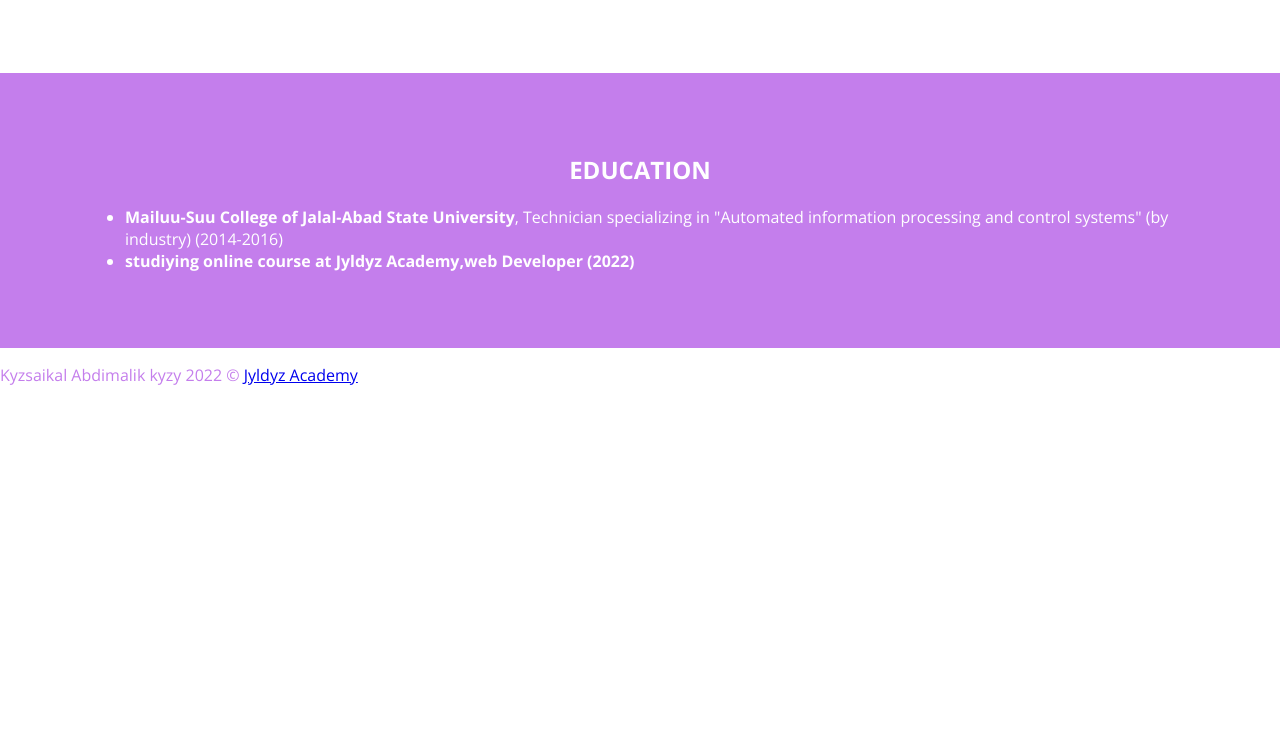
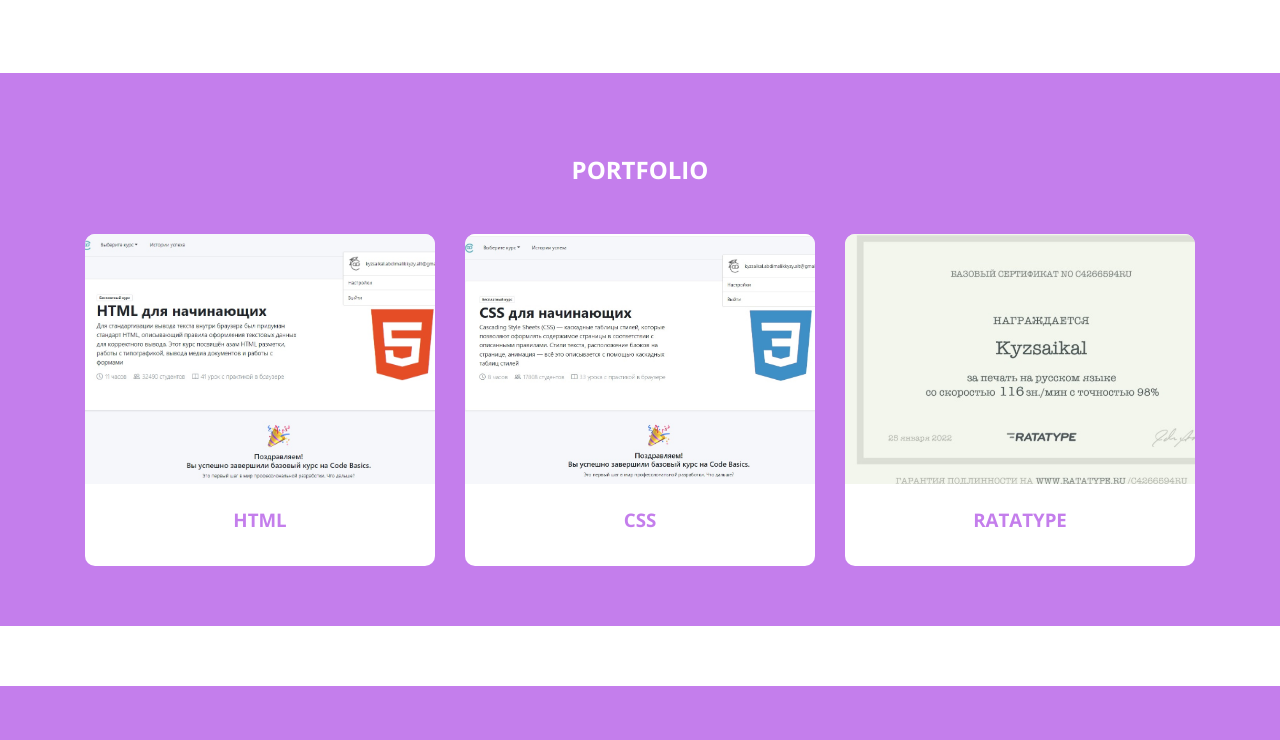
Before and after one commit to Kyzsaikal2511/home-work, a plain HTML site: page index.html in a window 1280 px wide. Shown: the part 1560-2300 px from the top of the page. Before the commit the page ends 1962 px from the top, so only its background shows below. Drawn offline with nearby package versions, Linux system fonts and the light colour scheme.

Commit message:
Add portfolio

```diff
--- a/css/styles.css
+++ b/css/styles.css
@@ -161,6 +161,40 @@ body {
   color: var(--pure-white);
   background-color: var(--accent);
 }
+
+.portfolio {
+  margin-bottom: 60px;
+  background-color: var(--accent);
+}
+
+.portfolio-title {
+  margin-bottom: 2em;
+  color: var(--pure-white);
+}
+
+.portfolio ul {
+  margin: 0;
+  padding: 0;
+  list-style: none;
+  display: grid;
+  grid-template-columns: repeat(3, 1fr);
+  gap: 30px;
+}
+
+.portfolio li {
+  border-radius: 10px;
+  background-color: var(--pure-white);
+  text-align: center;
+  padding-bottom: 15px;
+  overflow: hidden;
+}
+
+.portfolio img {
+  width: 110%;
+  height: 250px;
+  object-fit: cover;
+}
+
 .footer p {
-  text-align: left;
+  text-align: center;
 }
--- a/index.html
+++ b/index.html
@@ -30,6 +30,9 @@
             </li>
             <li class="header-menu-item">
               <a href="#languages" class="header-menu-link">Languages</a>
+            </li>
+            <li class="header-menu-item">
+              <a href="#portfolio" class="header-menu-link">Portfolio</a>
             </li>
             <li class="header-menu-item">
               <a href="#education" class="header-menu-link">Education</a>
@@ -119,6 +122,25 @@
           </ul>
         </div>
       </section>
+      <section id="portfolio" class="portfolio section">
+        <div class="container">
+          <h2 class="section-title portfolio-title">Portfolio</h2>
+          <ul>
+            <li>
+              <img src="images/html.bmp" alt="HTML" />
+              <h3>HTML</h3>
+            </li>
+            <li>
+              <img src="images/css.jpg" alt="CSS" />
+              <h3>CSS</h3>
+            </li>
+            <li>
+              <img src="images/ratatype.png" alt="Ratatype" />
+              <h3>RATATYPE</h3>
+            </li>
+          </ul>
+        </div>
+      </section>
       <section id="education" class="education section">
         <div class="container">
           <h2 class="section-title">Education</h2>
@@ -139,11 +161,13 @@
         </div>
       </section>
     </main>
-    <footer>
-      <p>
-        Kyzsaikal Abdimalik kyzy 2022 &COPY;
-        <a href="https://linktr.ee/jyldyzacademy2020">Jyldyz Academy </a>
-      </p>
+    <footer id="footer" class="footer section">
+      <div class="container">
+        <p>
+          Kyzsaikal Abdimalik kyzy 2022 &COPY;
+          <a href="https://linktr.ee/jyldyzacademy2020">Jyldyz Academy </a>
+        </p>
+      </div>
     </footer>
   </body>
 </html>
```
Also changed, not shown: images/css.jpg (added), images/html.bmp (added), images/ratatype.png (added).
